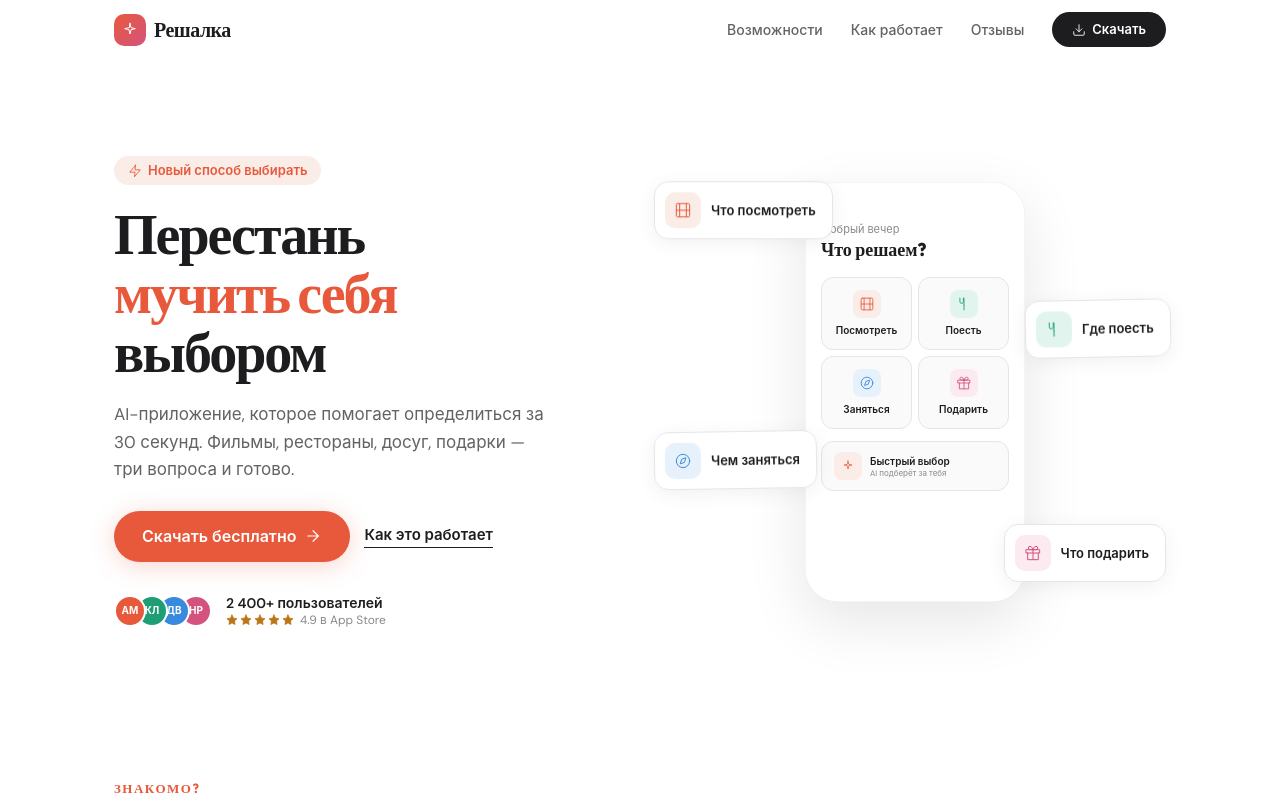
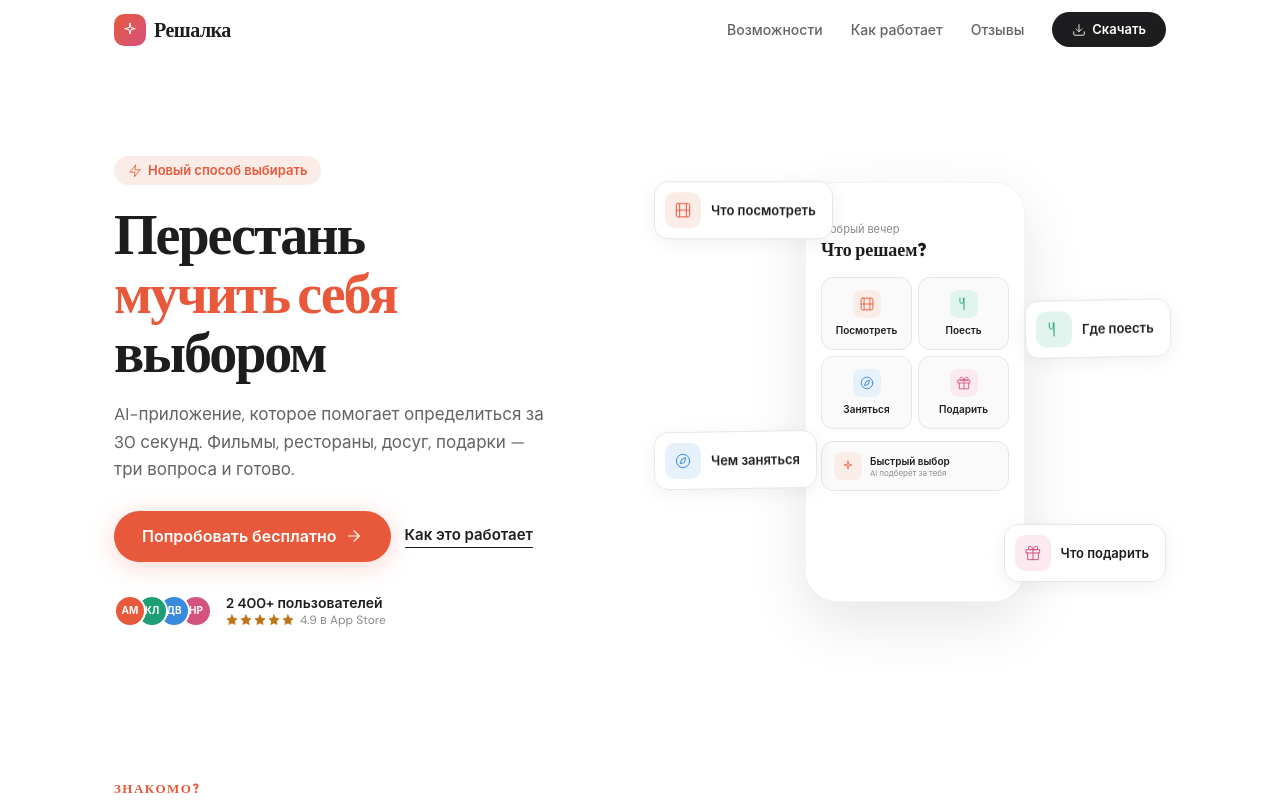
Before and after one commit to sergeypronkin123-design/reshalka, a React (Vite) app in the folder reshalka-full-source/: page / in a window 1280 px wide. Shown: the top 800 px of the page. Built offline with nearby package versions, Linux system fonts and the light colour scheme.

Commit message:
Update Landing.jsx

```diff
--- a/reshalka-full-source/src/pages/Landing.jsx
+++ b/reshalka-full-source/src/pages/Landing.jsx
@@ -58,7 +58,7 @@ export default function Landing(){
           </div>
           <div style={{display:"flex",alignItems:"center",gap:28}}>
             {NAV.map(n=><button key={n.id} className="na" onClick={()=>scrollTo(n.id)} style={{background:"none",border:"none",fontSize:14,fontWeight:500,color:"#636366",cursor:"pointer",fontFamily:"inherit",transition:"color .2s"}}>{n.l}</button>)}
-            <button className="hu" onClick={()=>scrollTo("cta")} style={{padding:"9px 20px",background:"#1d1d1f",color:"#fff",borderRadius:24,border:"none",fontSize:13,fontWeight:600,cursor:"pointer",fontFamily:"inherit",transition:"all .2s",display:"flex",alignItems:"center",gap:6}}><Ic name="download" size={14} color="#fff"/>Скачать</button>
+            <button className="hu" onClick={()=>window.location.href="/app"} style={{padding:"9px 20px",background:"#1d1d1f",color:"#fff",borderRadius:24,border:"none",fontSize:13,fontWeight:600,cursor:"pointer",fontFamily:"inherit",transition:"all .2s",display:"flex",alignItems:"center",gap:6}}><Ic name="download" size={14} color="#fff"/>Скачать</button>
           </div>
         </div>
       </nav>
@@ -70,7 +70,7 @@ export default function Landing(){
           <h1 style={{fontFamily:"'Outfit'",fontSize:"clamp(36px,5vw,56px)",fontWeight:900,lineHeight:1.05,letterSpacing:-2,marginBottom:20,animation:"fu .6s ease .1s both"}}>Перестань<br/><span style={{color:"#E8593C"}}>мучить себя</span><br/>выбором</h1>
           <p style={{fontSize:17,color:"#636366",lineHeight:1.6,maxWidth:440,marginBottom:28,animation:"fu .6s ease .2s both"}}>AI-приложение, которое помогает определиться за 30 секунд. Фильмы, рестораны, досуг, подарки — три вопроса и готово.</p>
           <div style={{display:"flex",alignItems:"center",gap:14,marginBottom:32,flexWrap:"wrap",animation:"fu .6s ease .3s both"}}>
-            <button className="hu" onClick={()=>scrollTo("cta")} style={{display:"flex",alignItems:"center",gap:8,padding:"15px 28px",background:"#E8593C",color:"#fff",borderRadius:28,border:"none",fontSize:16,fontWeight:600,cursor:"pointer",fontFamily:"inherit",boxShadow:"0 4px 24px rgba(232,89,60,.25)",transition:"all .2s"}}>Скачать бесплатно <Ic name="arrowR" size={18} color="#fff"/></button>
+            <button className="hu" onClick={()=>window.location.href="/app"} style={{display:"flex",alignItems:"center",gap:8,padding:"15px 28px",background:"#E8593C",color:"#fff",borderRadius:28,border:"none",fontSize:16,fontWeight:600,cursor:"pointer",fontFamily:"inherit",boxShadow:"0 4px 24px rgba(232,89,60,.25)",transition:"all .2s"}}>Попробовать бесплатно <Ic name="arrowR" size={18} color="#fff"/></button>
             <button className="na" onClick={()=>scrollTo("how")} style={{background:"none",border:"none",fontSize:15,fontWeight:600,color:"#1d1d1f",cursor:"pointer",fontFamily:"inherit",borderBottom:"1.5px solid #1d1d1f",paddingBottom:2}}>Как это работает</button>
           </div>
           <div style={{display:"flex",alignItems:"center",gap:14,animation:"fu .6s ease .4s both"}}>
@@ -237,11 +237,10 @@ export default function Landing(){
       <section style={{padding:"80px 0"}} id="cta"><div style={{maxWidth:540,margin:"0 auto",padding:"0 24px",textAlign:"center"}}>
         <Reveal><div style={{width:64,height:64,borderRadius:20,background:"linear-gradient(135deg,#E8593C,#D4537E)",display:"flex",alignItems:"center",justifyContent:"center",margin:"0 auto 20px",boxShadow:"0 8px 32px rgba(232,89,60,.3)"}}><Ic name="sparkle" size={28} color="#fff"/></div></Reveal>
         <Reveal delay={80}><h2 style={S.h2}>Готовы перестать мучиться?</h2></Reveal>
-        <Reveal delay={160}><p style={{fontSize:17,color:"#636366",lineHeight:1.6,maxWidth:420,margin:"0 auto 28px"}}>Скачайте Решалку бесплатно. Первые 100 решений — с полным AI без ограничений.</p></Reveal>
+        <Reveal delay={160}><p style={{fontSize:17,color:"#636366",lineHeight:1.6,maxWidth:420,margin:"0 auto 28px"}}>Попробуйте бесплатно — 5 AI-рекомендаций без регистрации карты.</p></Reveal>
         <Reveal delay={240}>
-          {ok?<div style={{padding:"20px 24px",background:"#E1F5EE",borderRadius:16,display:"inline-flex",alignItems:"center",gap:10}}><Ic name="check" size={20} color="#1D9E75"/><p style={{fontSize:15,fontWeight:600,color:"#0F6E56"}}>Ссылка отправлена на {email}</p></div>
-          :<div style={{display:"flex",gap:8,justifyContent:"center",flexWrap:"wrap"}}><input type="email" value={email} onChange={e=>setEmail(e.target.value)} placeholder="your@email.com" onKeyDown={e=>e.key==="Enter"&&submit()} style={{minWidth:200,padding:"14px 18px",borderRadius:14,border:"0.5px solid #e5e5ea",fontSize:15,fontFamily:"inherit",outline:"none",background:"#fafafa",flex:1,maxWidth:280}}/><button className="hu" onClick={submit} style={{display:"flex",alignItems:"center",gap:6,padding:"14px 24px",background:"#E8593C",color:"#fff",borderRadius:14,border:"none",fontSize:15,fontWeight:600,cursor:"pointer",fontFamily:"inherit",boxShadow:"0 4px 16px rgba(232,89,60,.25)",transition:"all .2s",whiteSpace:"nowrap"}}>Получить ссылку <Ic name="arrowR" size={16} color="#fff"/></button></div>}
-          <p style={{fontSize:12,color:"#8a8a8e",marginTop:12}}>Бесплатно. iOS и Android. Без рекламы.</p>
+          <button className="hu" onClick={()=>window.location.href="/app"} style={{display:"inline-flex",alignItems:"center",gap:8,padding:"16px 32px",background:"#E8593C",color:"#fff",borderRadius:28,border:"none",fontSize:17,fontWeight:600,cursor:"pointer",fontFamily:"inherit",boxShadow:"0 6px 24px rgba(232,89,60,.3)",transition:"all .2s",marginBottom:12}}>Попробовать бесплатно <Ic name="arrowR" size={18} color="#fff"/></button>
+          <p style={{fontSize:12,color:"#8a8a8e",marginTop:12}}>Без карты. Без рекламы. 30 секунд до первого решения.</p>
         </Reveal>
       </div></section>
 
```
